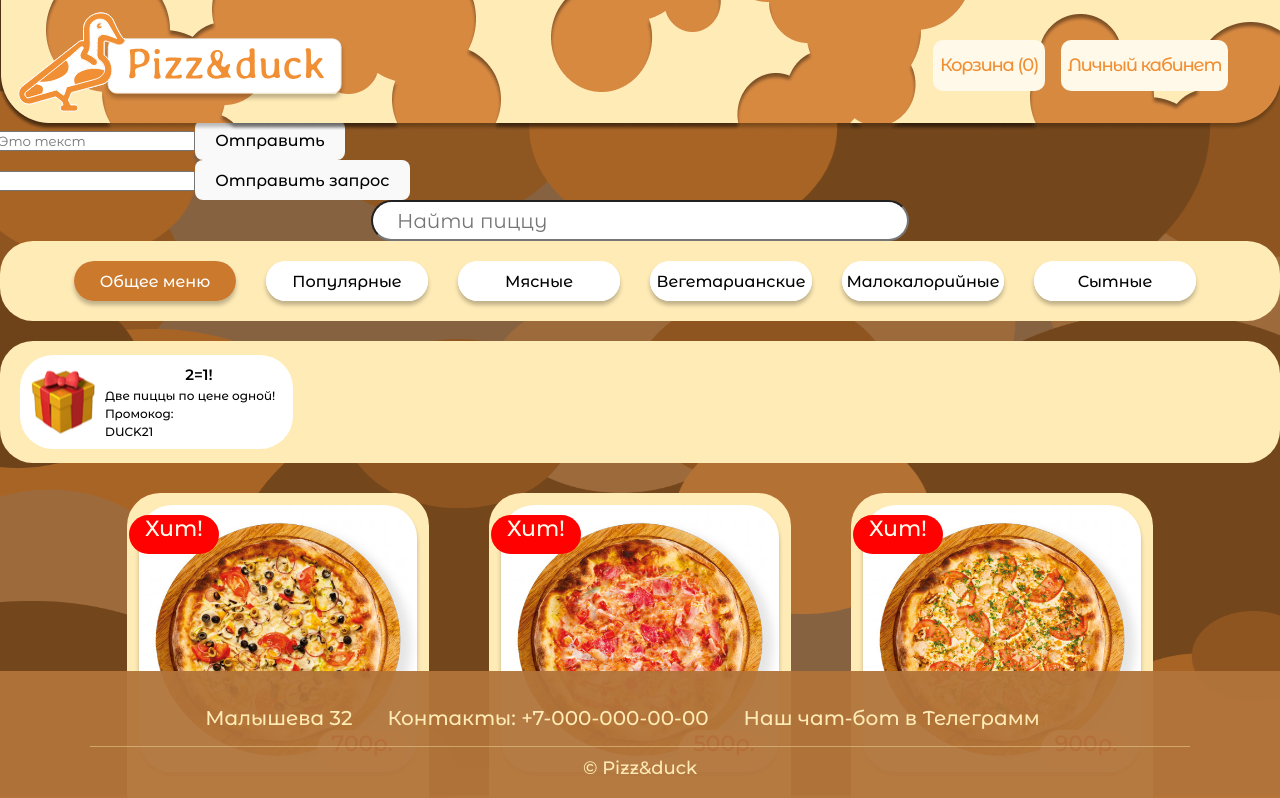
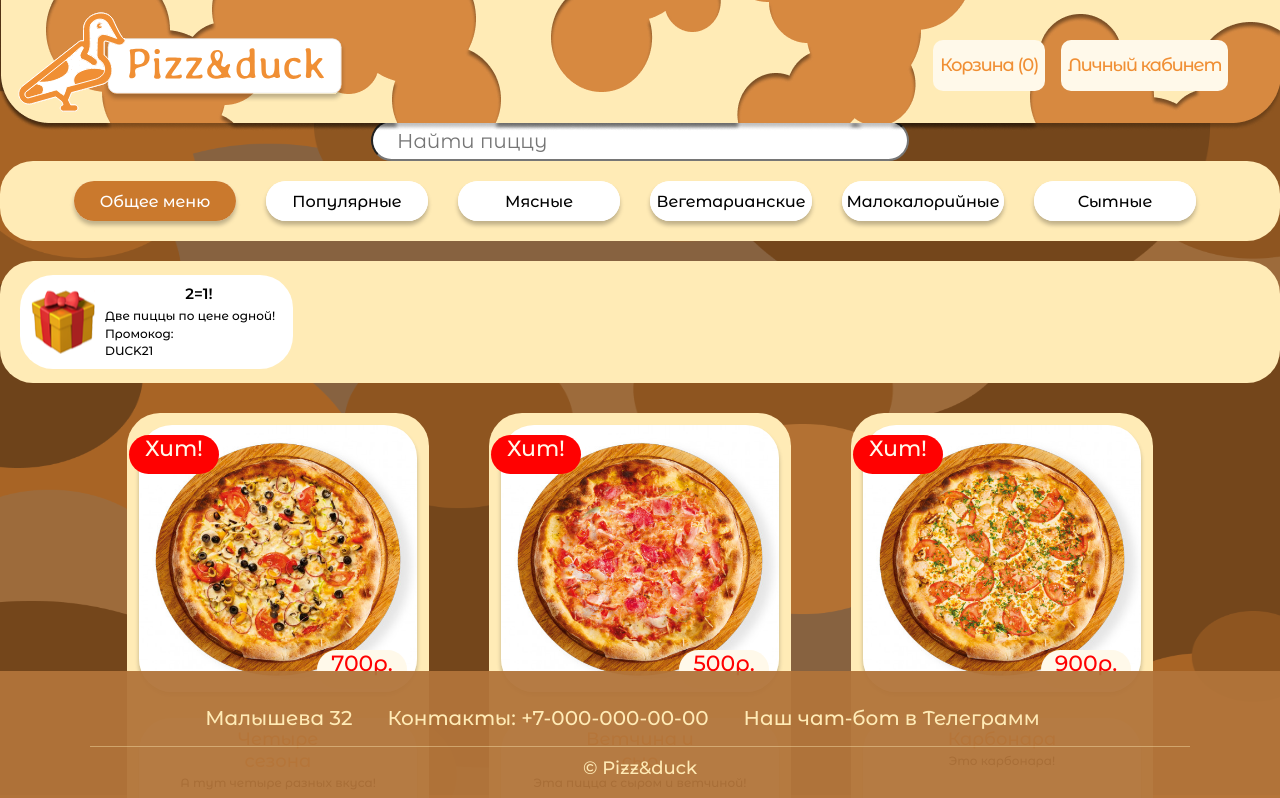
Before and after one commit to RomanGleizer/Online-store-for-pizzeria, a React (Vite) app in the folder online-store-for-pizzeria.client/: page / in a window 1280 px wide. Shown: the top 798 px of the page. Built offline with nearby package versions, Linux system fonts and the light colour scheme.

Commit message:
func2 -test

```diff
--- a/online-store-for-pizzeria.client/src/Home.jsx
+++ b/online-store-for-pizzeria.client/src/Home.jsx
@@ -8,7 +8,6 @@ import karbo from "./image/karbo.jpg";
 import sez from "./image/sez.jpg";
 import vetch from "./image/vetch.jpg";
 import { NavLink } from "react-router-dom";
-import Test from "./Test";
 
 function Home() {
   const [searchTerm, setSearchTerm] = useState("");
@@ -27,11 +26,6 @@ function Home() {
 
   return (
     <div className="home-div">
-      <div className="autentification">
-        <input className="login" type="text" placeholder="Это текст"></input>
-        <button className="btn-log">Отправить</button>
-      </div>
-      <Test />
       <div className="container">
         <div className="search-container">
           <input
--- a/online-store-for-pizzeria.client/src/Payment.jsx
+++ b/online-store-for-pizzeria.client/src/Payment.jsx
@@ -57,6 +57,8 @@ function Payment() {
 
     const handleOrderSend = (event) => {
         console.log(username);
+        console.log(isCard);
+        console.log(isDelivery);
 
     };
 
```
